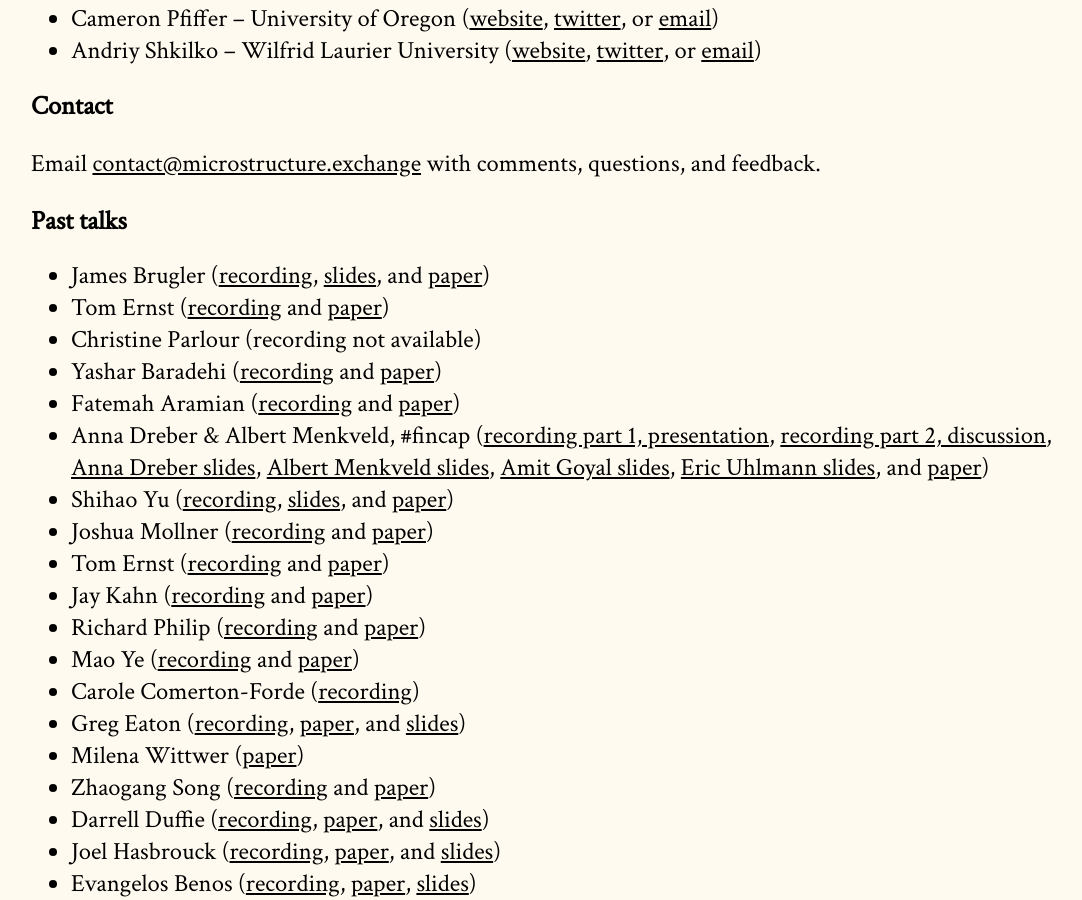
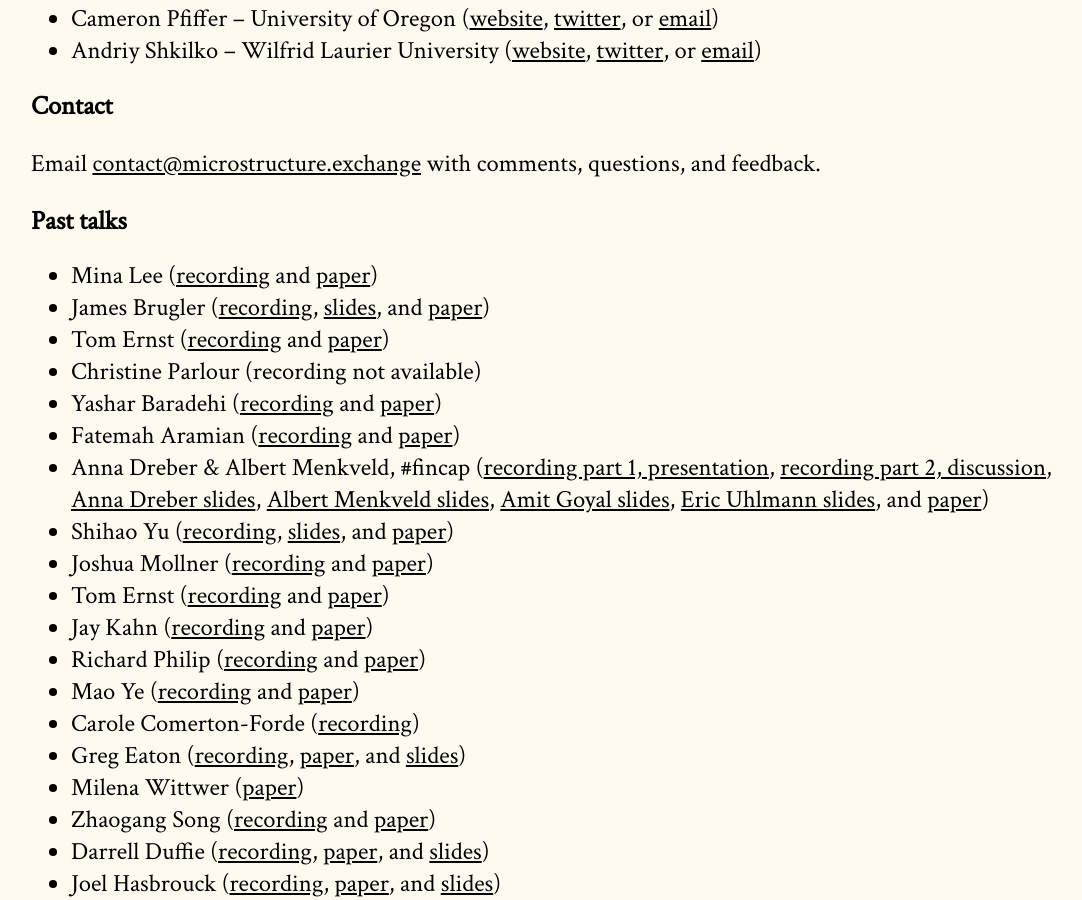
Before and after one commit to cpfiffer/microstructure.exchange, a Jekyll site: the page built from index.md, in a window 1280 px wide and 900 px high, scrolled down 2094 px. Shown: the whole window, without its empty margins (97-1179 px from the left). Built offline with Jekyll 4.4.1, drawn with Linux system fonts in a browser that asks for light colours; some web fonts are replaced.

Commit message:
Archive Mina

```diff
--- a/index.md
+++ b/index.md
@@ -45,6 +45,7 @@ Email [contact@microstructure.exchange](mailto:contact@microstructure.exchange)
 
 ## Past talks
 
+- Mina Lee ([recording](https://youtu.be/1KYCRttzpgc) and [paper](/papers/Flow trading 2022Apr22.pdf))
 - James Brugler ([recording](https://youtu.be/724t13go8iM), [slides](/slides/AusDarkPools_ME.pdf), and [paper](/papers/BCF_AusDarkPools_Mar22.pdf))
 - Tom Ernst ([recording](https://youtu.be/eVYdRsg4foQ) and [paper](https://papers.ssrn.com/sol3/papers.cfm?abstract_id=4056512))
 - Christine Parlour (recording not available)
```
